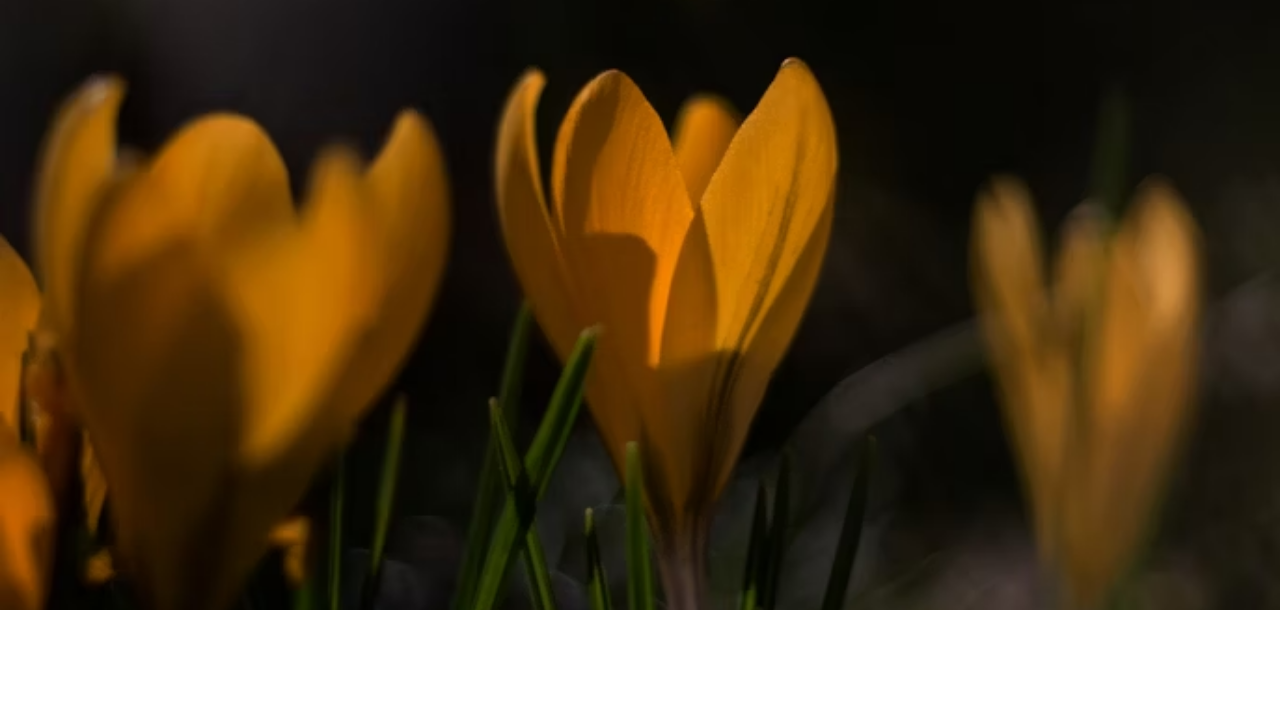
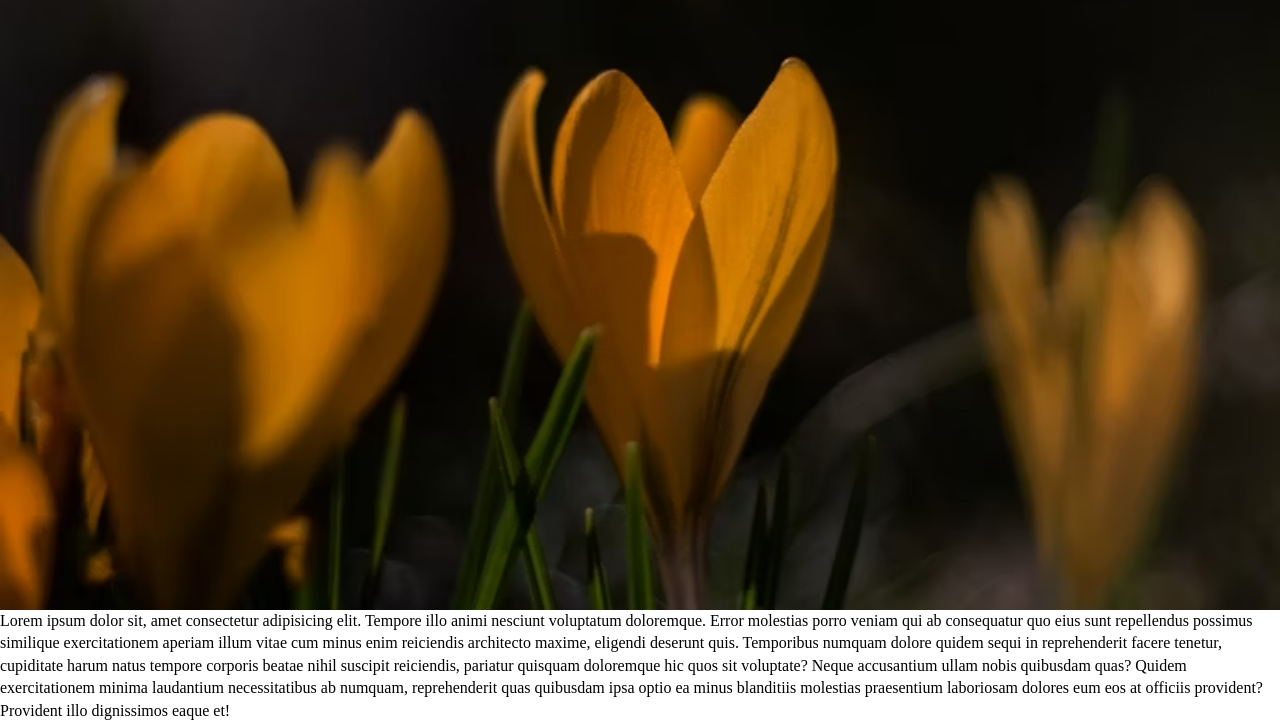
Before and after one commit to nehakumaribytes/Developer-Landing-Page, a plain HTML site: page index.html in a window 1280 px wide. Shown: the part 190-912 px from the top of the page. Before the commit the page ends 800 px from the top, so only its background shows below. Drawn offline with Linux system fonts and the light colour scheme.

Commit message:
add p files

```diff
--- a/index.html
+++ b/index.html
@@ -15,6 +15,7 @@
         <h1 class="lg_text"></h1>FULL STACK DEVELOPER</h1>
     </div>
  </section>
+<p>Lorem ipsum dolor sit, amet consectetur adipisicing elit. Tempore illo animi nesciunt voluptatum doloremque. Error molestias porro veniam qui ab consequatur quo eius sunt repellendus possimus similique exercitationem aperiam illum vitae cum minus enim reiciendis architecto maxime, eligendi deserunt quis. Temporibus numquam dolore quidem sequi in reprehenderit facere tenetur, cupiditate harum natus tempore corporis beatae nihil suscipit reiciendis, pariatur quisquam doloremque hic quos sit voluptate? Neque accusantium ullam nobis quibusdam quas? Quidem exercitationem minima laudantium necessitatibus ab numquam, reprehenderit quas quibusdam ipsa optio ea minus blanditiis molestias praesentium laboriosam dolores eum eos at officiis provident? Provident illo dignissimos eaque et!</p>
 
  </body>
  </html>
```
